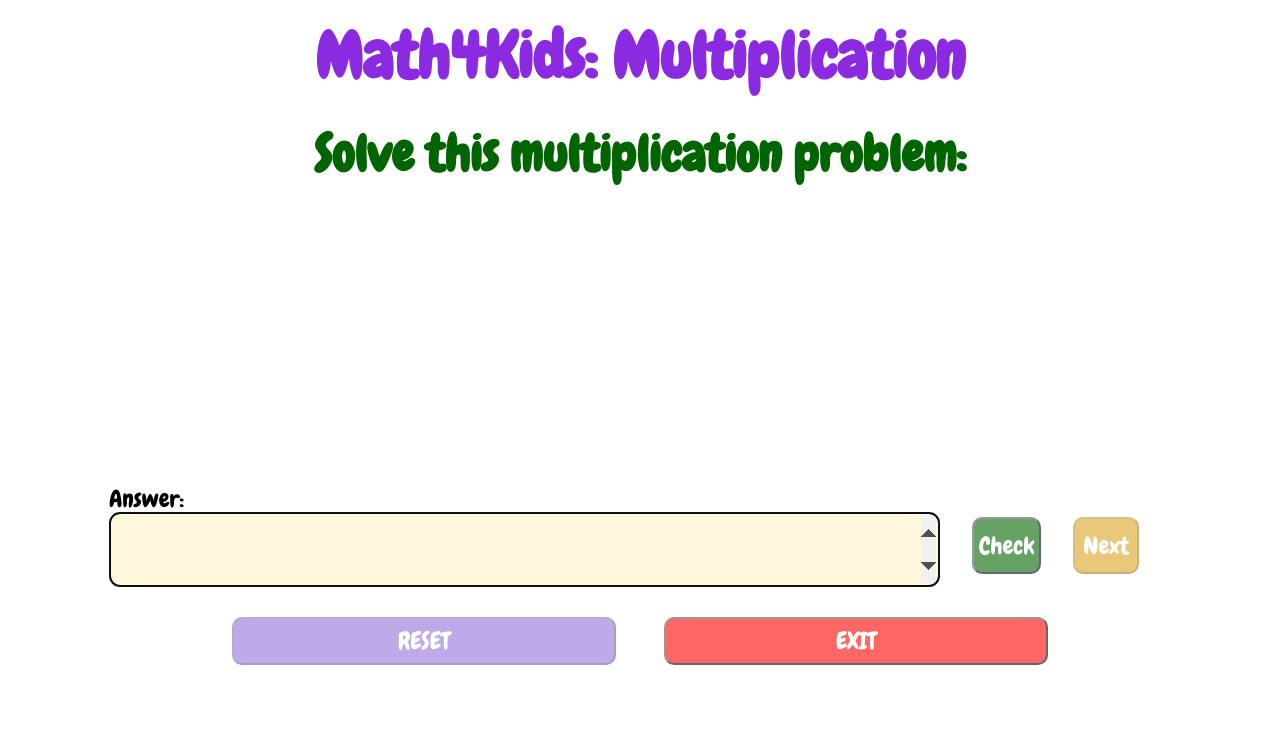
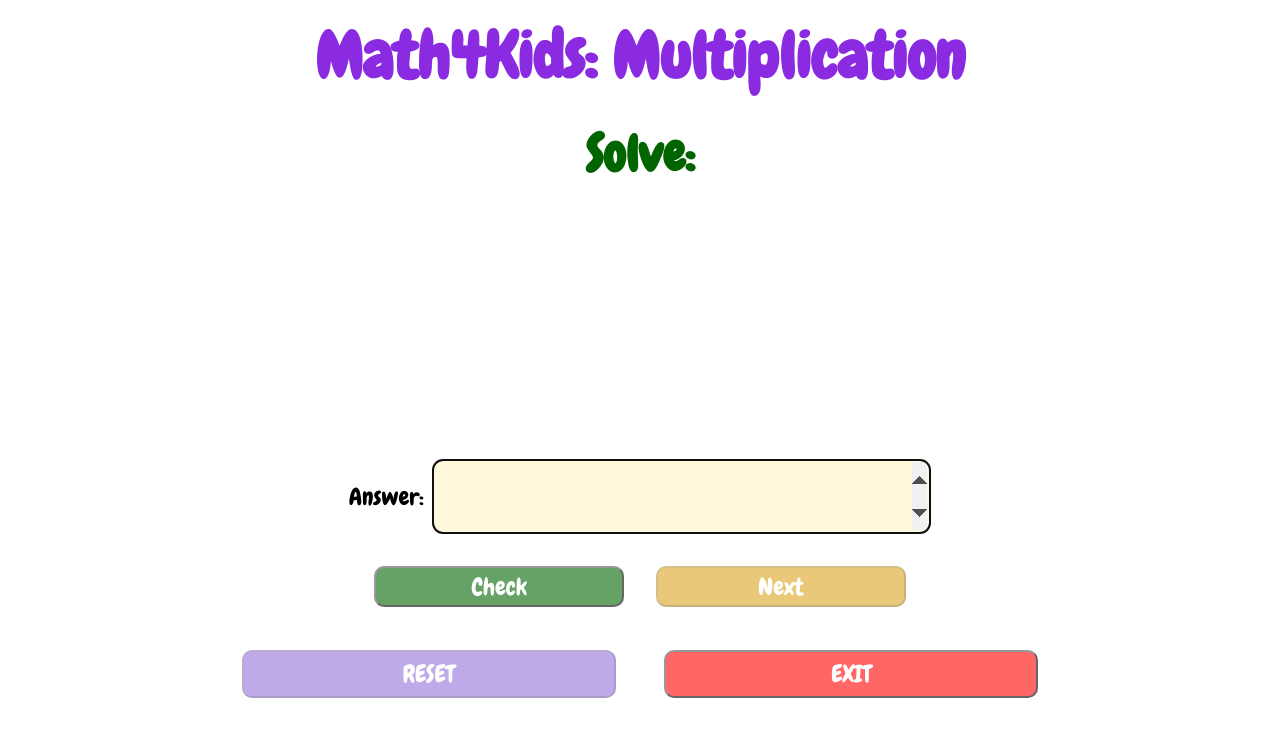
Before and after one commit to seankozen/math-for-kids, a plain HTML site: page html/multiplication.html in a window 1280 px wide. Drawn offline with Linux system fonts and the light colour scheme.

Commit message:
update to css and drill pages

```diff
--- a/css/style.css
+++ b/css/style.css
@@ -4,11 +4,12 @@
 
 /*******  Elements *******/
 
-body{
+.drill-page {
     display: flex;
-    justify-items: center;
     flex-direction: column;
-    width: 100%;
+    align-content: center;
+    margin-left: 1rem;
+    margin-right: 1rem;
 }
 
 h1 {
@@ -28,6 +29,7 @@ h2 {
     font-size: 50px;
     display: block;
     margin-top: 1rem;
+    margin-bottom: 1rem;
 }
 
 p {
@@ -155,36 +157,35 @@ button:hover {
 #feedback {
     font-family: 'Chewy', cursive;
     font-size: 50px;
-    width: 600px;
+    width: auto;
     margin-bottom: .6em;
-    margin-left: auto;
-    margin-right: auto;
     margin-top: .4em;
     color: green;
     font-weight: bold;
     display: block;
 }
 
-#answer-box {
+ #answer-box {
     display: flex;
+    width: auto;
     flex-wrap: wrap;
-    width: auto;
     justify-content: center;
+
 }
 
 .answer-container {
-    width: auto;
+    width: 50%;
     margin: 0;
-    justify-content: center;
 }
 
 #answer {
     font-size: 60px;
     text-align: center;
-    width: 100%;
+    width: 40%;
     border-radius: 10px;
     background-color:cornsilk;
     margin-bottom: 2 rem;
+    margin-right: 0;
 }
 
 label {
@@ -198,6 +199,7 @@ label {
 .button-box {
     display: flex;
     flex-wrap: wrap;
+    justify-content: center;
 }
 
 #checkButton {
--- a/html/multiplication.html
+++ b/html/multiplication.html
@@ -8,23 +8,21 @@
     <link href="https://fonts.googleapis.com/css2?family=Chewy&display=swap" rel="stylesheet">
 </head>
 
-<body>
+<body class="drill-page">
     <h1>Math4Kids: Multiplication</h1>
-    <h2>Solve this multiplication problem:</h2>
+    <h2>Solve:</h2>
     <div class ="problem-view">
         <p id="problemBox"></p>
         <p id= "feedback"></p>
     </div>
     <form id = "answer-box">
-        <div class="answer-container">
-            <label for="answer">Answer:</label>
-            <input type = "number" name = "Answer:" id = "answer">
-        </div>
-        <div class="button-box">
-            <button id="checkButton" type="button" onclick="getInputValue();" value="text">Check</button>
-            <button id="nextButton" type="button" onclick="generateProblem();" value="text">Next</button>
-        </div>
+        <label for="answer">Answer:</label>
+        <input type = "number" name = "Answer:" id = "answer">
     </form>
+    <div class="button-box">
+        <button id="checkButton" type="button" onclick="getInputValue();" value="text">Check</button>
+        <button id="nextButton" type="button" onclick="generateProblem();" value="text">Next</button>
+    </div>
 
     <div class="reset-exit">
         <button id="resetButton" type="button" value="text" onclick="resetProgram();">RESET</button>
```
Also changed, not shown: html/addition.html (+8 -10 lines), html/division.html (+8 -10 lines), html/subtraction.html (+8 -11 lines).
